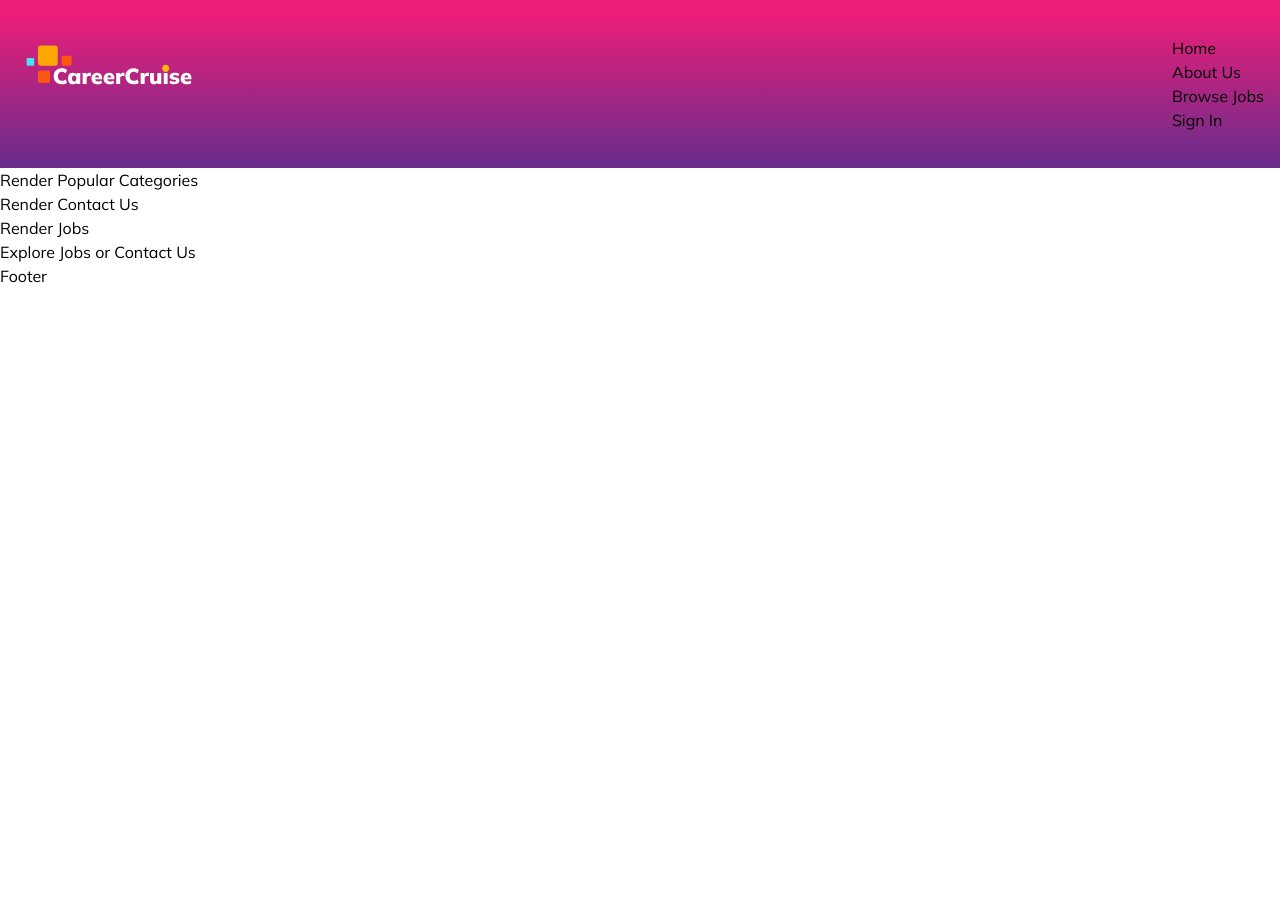
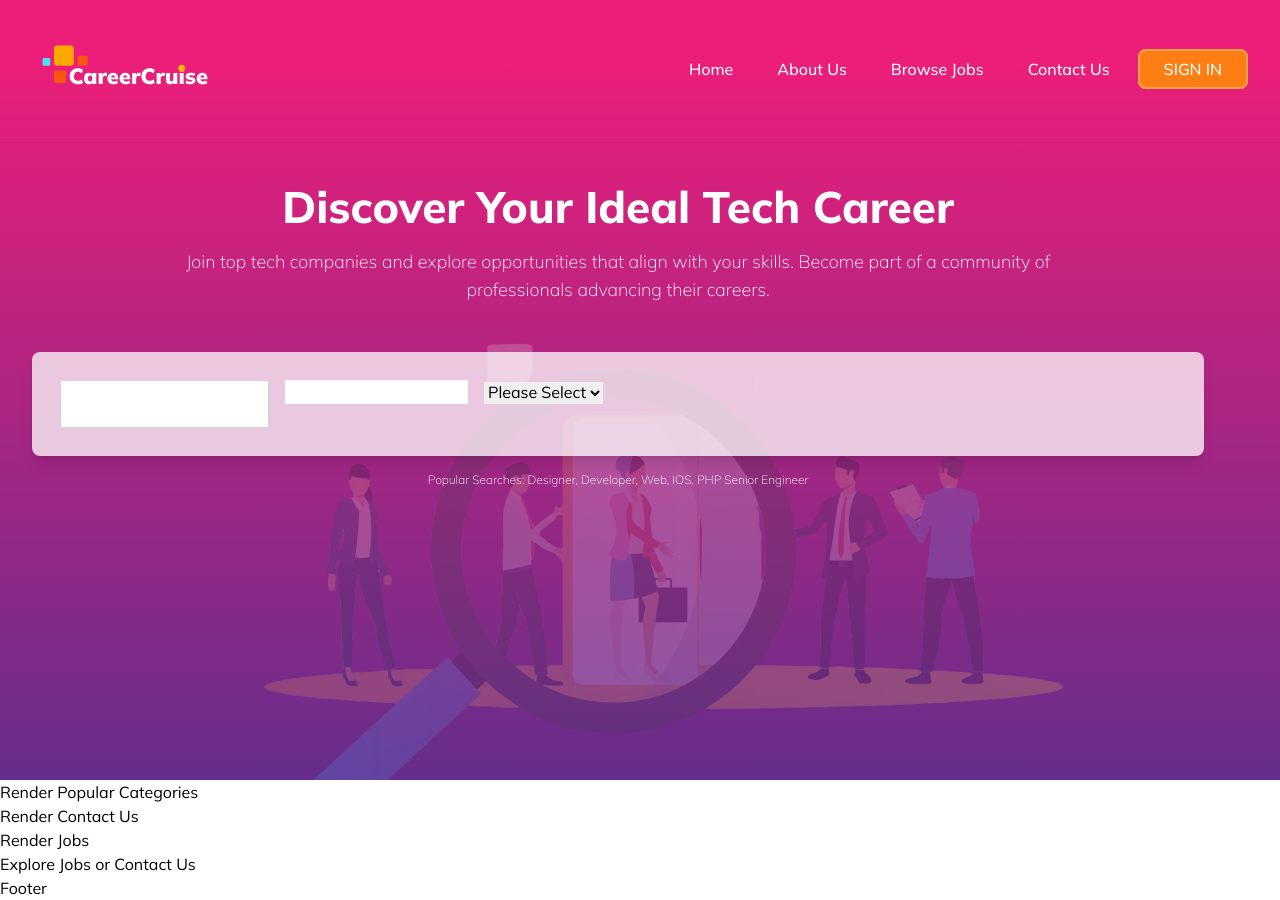
Before and after one commit to frontendguru1/career-cruise-job-application, a React (Vite) app: page / in a window 1280 px wide. Before the commit the page ends 800 px from the top, so only its background shows below. Built offline with nearby package versions, Linux system fonts and the light colour scheme.

Commit message:
Home Page integration

```diff
--- a/src/index.css
+++ b/src/index.css
@@ -19,3 +19,8 @@ body {
 #root {
   height: 100vh;
 }
+
+.header-bg {
+  background: url('../src/assets/img/banner-bg.png') bottom center no-repeat;
+  min-height: 780px;
+}
--- a/src/pages/Home/index.tsx
+++ b/src/pages/Home/index.tsx
@@ -1,8 +1,11 @@
 import { Link } from "react-router-dom";
 import { ROUTES } from "../../routes/constants";
 import logo from "../../assets/img/logo.svg";
+import { HOME_CONTENT } from "../../store/homeContent";
 
 const Home = () => {
+  const CONTAINER_CLASS =
+    "flex justify-between m-auto max-w-[1248px] pt-9 pb-9 px-4";
   const renderLogo = () => {
     return (
       <div>
@@ -14,20 +17,38 @@ const Home = () => {
   };
 
   const renderTopMenus = () => {
+    const MENU_CLASS =
+      "text-white text-md font-medium py-2 px-4 border-1 border-transparent hover:border-1 rounded-lg hover:border-pinkBackground";
     return (
       <div>
-        <ul>
+        <ul className="flex gap-3">
           <li>
-            <Link to={ROUTES.HOME}>Home</Link>
+            <Link className={MENU_CLASS} to={ROUTES.HOME}>
+              Home
+            </Link>
           </li>
           <li>
-            <Link to={ROUTES.ABOUT}>About Us</Link>
+            <Link className={MENU_CLASS} to={ROUTES.ABOUT}>
+              About Us
+            </Link>
           </li>
           <li>
-            <Link to={ROUTES.JOB_LIST}>Browse Jobs</Link>
+            <Link className={MENU_CLASS} to={ROUTES.JOB_LIST}>
+              Browse Jobs
+            </Link>
           </li>
           <li>
-            <Link to={ROUTES.LOGIN}>Sign In</Link>
+            <Link className={MENU_CLASS} to={ROUTES.CONTACT}>
+              Contact Us
+            </Link>
+          </li>
+          <li>
+            <Link
+              className="text-white text-md font-medium py-2 px-6 bg-orangeColor border-2 border-orangeColorLight hover:border-2 rounded-lg hover:border-orangeColor uppercase"
+              to={ROUTES.LOGIN}
+            >
+              Sign In
+            </Link>
           </li>
         </ul>
       </div>
@@ -36,16 +57,65 @@ const Home = () => {
 
   const renderMenus = () => {
     return (
-      <div className="relative bg-pinkBackground bg-gradient-custom">
-        <div className="flex justify-between m-auto max-w-[1248px] pt-9 pb-9">
+      <div className="border-b border-pink-600">
+        <div className={`${CONTAINER_CLASS} items-center`}>
           {renderLogo()} {renderTopMenus()}
         </div>
       </div>
     );
   };
 
+  const renderSearch = () => {
+    return (
+      <div className={CONTAINER_CLASS}>
+        <div>
+          <h1 className="text-[44px] text-white font-extrabold text-center">
+            {HOME_CONTENT.SEARCH.TITLE}
+          </h1>
+          <p className="text-lg text-white text-center font-extralight max-w-[80%] m-auto pt-2">
+            {HOME_CONTENT.SEARCH.DESC}
+          </p>
+
+          <div className="bg-white/75 p-7 rounded-lg mt-12 shadow-lg flex gap-4">
+            <div className="bg-white h-12 border border-[#D3D3D3] flex items-center p-3">
+              <input
+                type="text"
+                name=""
+                id=""
+                className="w-full h-full focus:outline-none"
+              />
+            </div>
+
+            <div>
+              <input type="text" name="" id="" />
+            </div>
+
+            <div>
+              <select name="" id="">
+                <option>Please Select</option>
+              </select>
+            </div>
+          </div>
+
+          <div className="text-xs text-white text-center pt-4 font-extralight">
+            {HOME_CONTENT.SEARCH.SEARCH_HELP}
+          </div>
+        </div>
+      </div>
+    );
+  };
+
   const renderHeader = () => {
-    return <div className="">{renderMenus()}</div>;
+    return (
+      <>
+        <div className="relative bg-pinkBackground bg-gradient-custom">
+          <div className="header-bg">
+            {renderMenus()}
+            {renderSearch()}
+          </div>
+        </div>
+      </>
+    );
   };
 
   const renderPopularCategories = () => {
--- a/src/routes/constants.ts
+++ b/src/routes/constants.ts
@@ -26,6 +26,7 @@ export const ROUTES = {
   LOGIN: "/login",
   SIGN_UP: "/signup",
   ABOUT: "/about",
+  CONTACT: "/contact",
 };
 
 export const Menus: MenuProps[] = [
--- /dev/null
+++ b/src/store/homeContent.ts
@@ -0,0 +1,9 @@
+export const HOME_CONTENT = {
+  HEADER: {},
+  SEARCH: {
+    TITLE: "Discover Your Ideal Tech Career",
+    DESC: "Join top tech companies and explore opportunities that align with your skills. Become part of a community of professionals advancing their careers.",
+    SEARCH_HELP:
+      "Popular Searches: Designer, Developer, Web, IOS, PHP Senior Engineer",
+  },
+};
--- a/tailwind.config.js
+++ b/tailwind.config.js
@@ -14,6 +14,9 @@ export default {
         pinkBackground: '#ED1E79',
         bodyBg: '#F5F5F5',
         linkColor: '#FFA337',
+        orangeColor: '#FF7E14',
+        orangeColorLight: '#F1A448',
+
       },
     },
     fontFamily: {
```
Also changed, not shown: src/assets/img/banner-bg.png (added).
